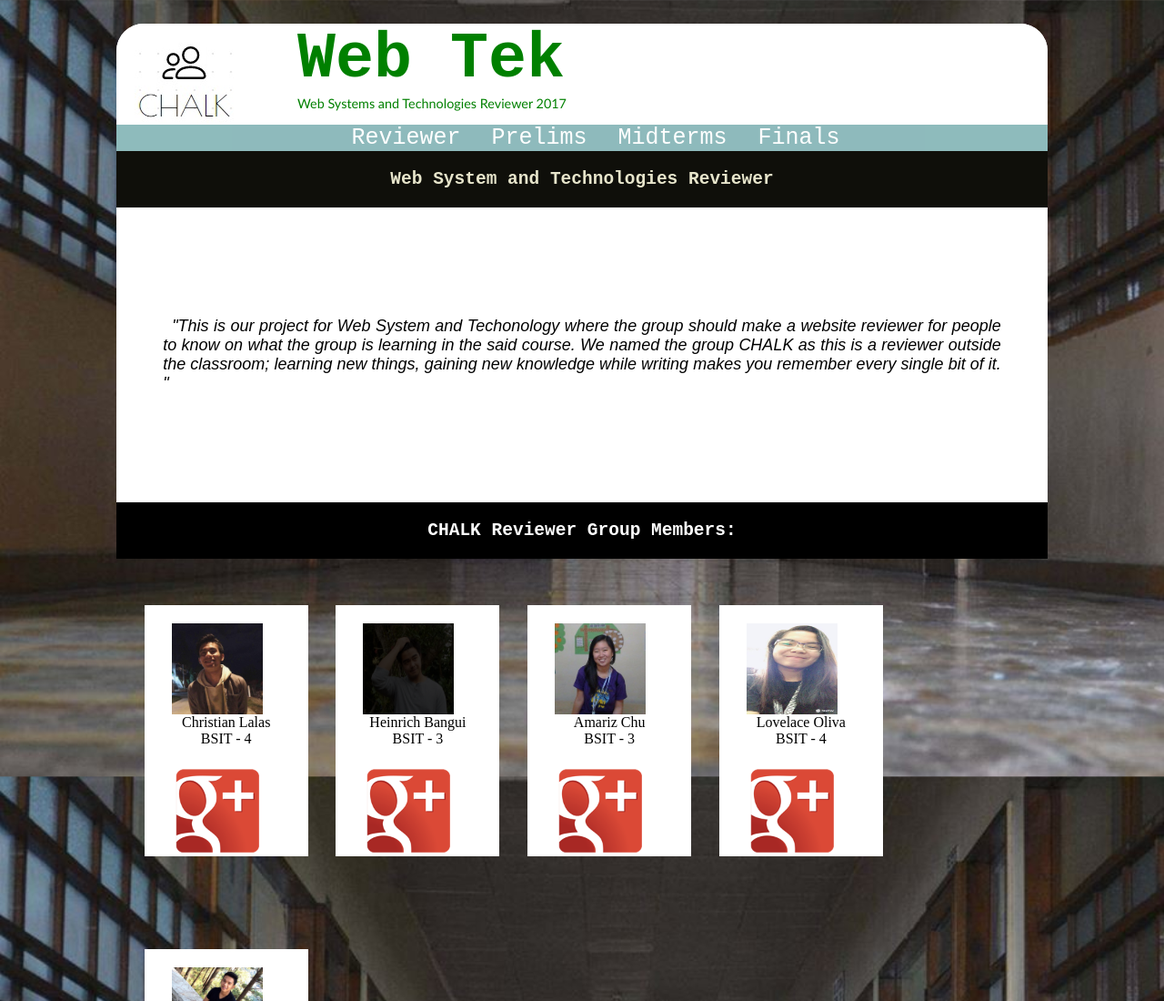
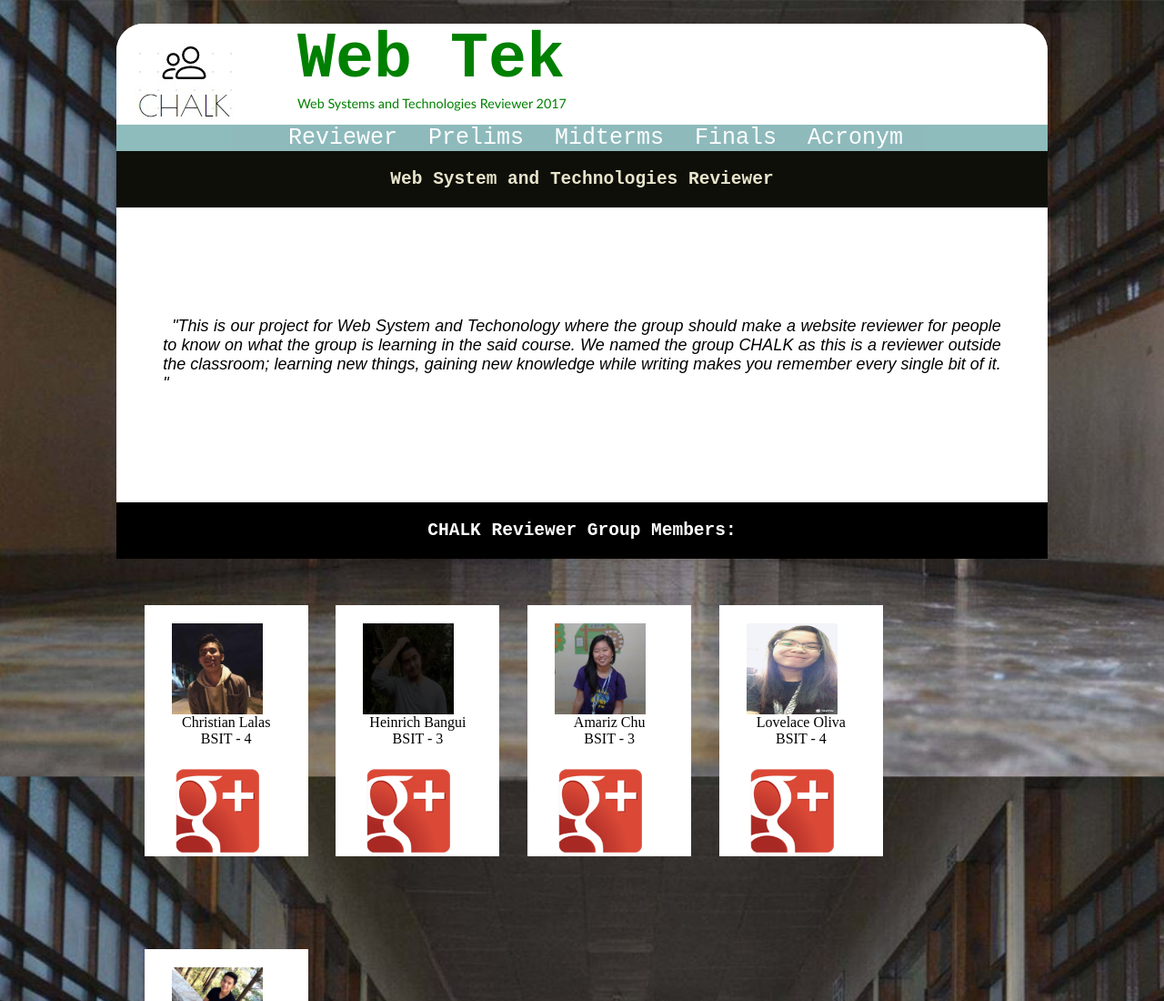
Before and after one commit to Webtechit324/Webtech-Semester-long-Project, a plain HTML site: page WebtekLec Redesign/index.html in a window 1280 px wide. Shown: the top 1100 px of the page at 91% size. Drawn offline with Linux system fonts and the light colour scheme.

Commit message:
Added acronym.html for the acronym of words

```diff
--- a/WebtekLec Redesign/index.html
+++ b/WebtekLec Redesign/index.html
@@ -1,13 +1,13 @@
 <!doctype html>
 <html lang="en">
+
 <head>
 <meta name="viewport" content="width=device-width, initial-scale=1.0">
 <meta http-equiv="Content-Type" content="text/html; charset=utf-8" />
 <title>Home</title>
 <link rel="stylesheet" href="./style/style.css"/>
+</head>
 
-
-</head>
 <body>
 <div class="container">
     <header>
@@ -24,6 +24,7 @@
             	<a href="prelims.html">Prelims</a>
          	<a href="midterms.html">Midterms</a>
             	<a href="finals.html">Finals</a>
+		<a href="acronym.html">Acronym</a>
         </nav>
     </header>
     <main id="index">
```
Lines whose indentation alone changed are shown as unchanged.
